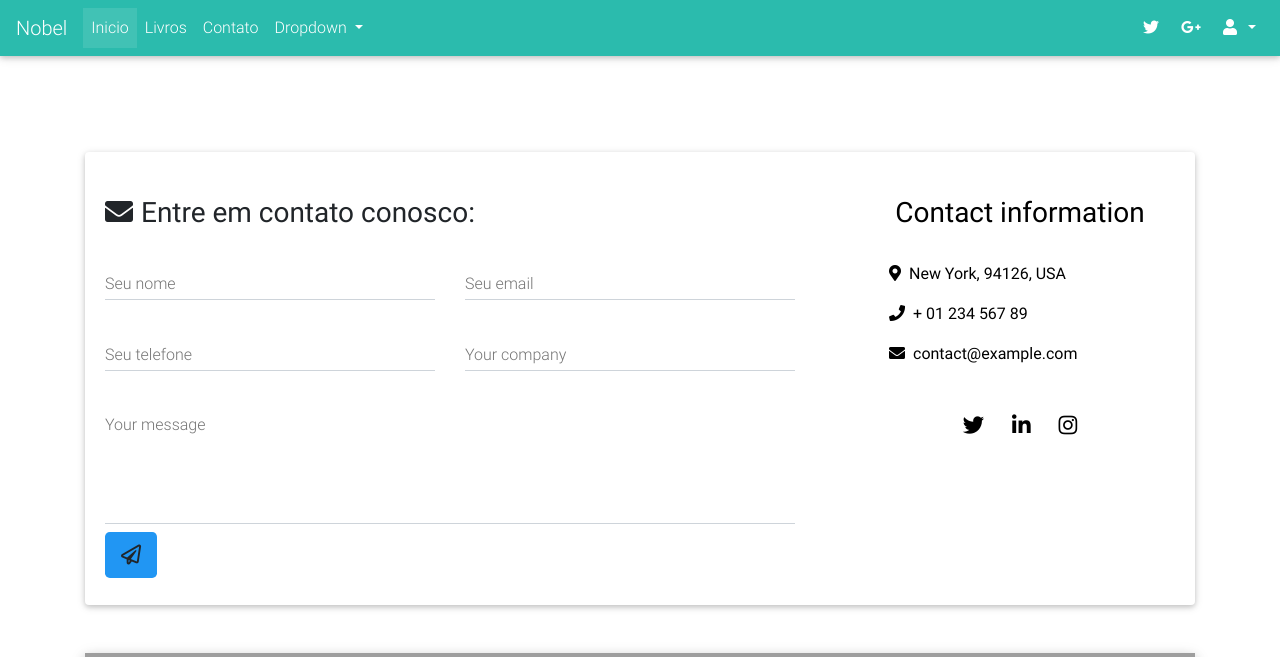
After one commit to lucascalixtos/-PHP_OO_CodeIgniter_SistemaLivraria, a CodeIgniter app: page /database/index.php/livraria/contato in a window 1280 px wide. The commit adds this page. Shown: the top 657 px of the page. Run offline with CodeIgniter, Linux system fonts and the light colour scheme; grey boxes are pictures that could not be loaded.

Commit message:
Criação da pagina de contatos, adição de novs views

```diff
--- a/application/controllers/Livraria.php
+++ b/application/controllers/Livraria.php
@@ -33,5 +33,15 @@ class Livraria extends CI_Controller {
 
         $this->load->view('common/footer');
     }
+
+    public function contato(){
+        $this->load->view('common/header');
+        $this->load->view('common/navbar');
+        $v['mapa'] = $this->load->view('elementos/mapa', '', true);
+        $v['contato'] = $this->load->view('elementos/form_contato', '', true);
+        $this->load->view('elementos/view_contato', $v);
+        $this->load->view('common/footer');
+    }
+
 }
 ?>
--- a/application/views/common/navbar.php
+++ b/application/views/common/navbar.php
@@ -1,6 +1,6 @@
 <!--Navbar -->
 <nav class="navbar navbar-expand-lg navbar-dark default-color">
-  <a class="navbar-brand" href="#">Navbar</a>
+  <a class="navbar-brand" href="<?php echo site_url('Livraria/index')?>">Nobel</a>
   <button class="navbar-toggler" type="button" data-toggle="collapse" data-target="#navbarSupportedContent-333"
     aria-controls="navbarSupportedContent-333" aria-expanded="false" aria-label="Toggle navigation">
     <span class="navbar-toggler-icon"></span>
@@ -16,7 +16,7 @@
         <a class="nav-link" href="<?php echo site_url('Livraria/livros')?>">Livros</a>
       </li>
       <li class="nav-item">
-        <a class="nav-link" href="<?php echo site_url('Livraria')?>">Pricing</a>
+        <a class="nav-link" href="<?php echo site_url('Livraria/contato')?>">Contato</a>
       </li>
       <li class="nav-item dropdown">
         <a class="nav-link dropdown-toggle" id="navbarDropdownMenuLink-333" data-toggle="dropdown" aria-haspopup="true"
--- /dev/null
+++ b/application/views/elementos/form_contato.php
@@ -0,0 +1,130 @@
+<!-- Section: Contact v.3 -->
+<section class="contact-section my-5">
+
+  <!-- Form with header -->
+  <div class="card">
+
+    <!-- Grid row -->
+    <div class="row">
+
+      <!-- Grid column -->
+      <div class="col-lg-8">
+
+        <div class="card-body form">
+
+          <!-- Header -->
+          <h3 class="mt-4"><i class="fas fa-envelope pr-2"></i>Entre em contato conosco: </h3>
+
+          <!-- Grid row -->
+          <div class="row">
+
+            <!-- Grid column -->
+            <div class="col-md-6">
+              <div class="md-form mb-0">
+                <input type="text" id="form-contact-name" class="form-control">
+                <label for="form-contact-name" class="">Seu nome</label>
+              </div>
+            </div>
+            <!-- Grid column -->
+
+            <!-- Grid column -->
+            <div class="col-md-6">
+              <div class="md-form mb-0">
+                <input type="text" id="form-contact-email" class="form-control">
+                <label for="form-contact-email" class="">Seu email</label>
+              </div>
+            </div>
+            <!-- Grid column -->
+
+          </div>
+          <!-- Grid row -->
+
+          <!-- Grid row -->
+          <div class="row">
+
+            <!-- Grid column -->
+            <div class="col-md-6">
+              <div class="md-form mb-0">
+                <input type="text" id="form-contact-phone" class="form-control">
+                <label for="form-contact-phone" class="">Seu telefone</label>
+              </div>
+            </div>
+            <!-- Grid column -->
+
+            <!-- Grid column -->
+            <div class="col-md-6">
+              <div class="md-form mb-0">
+                <input type="text" id="form-contact-company" class="form-control">
+                <label for="form-contact-company" class="">Your company</label>
+              </div>
+            </div>
+            <!-- Grid column -->
+
+          </div>
+          <!-- Grid row -->
+
+          <!-- Grid row -->
+          <div class="row">
+
+            <!-- Grid column -->
+            <div class="col-md-12">
+              <div class="md-form mb-0">
+                <textarea id="form-contact-message" class="form-control md-textarea" rows="3"></textarea>
+                <label for="form-contact-message">Your message</label>
+                <a class="btn-floating btn-lg blue">
+                  <i class="far fa-paper-plane"></i>
+                </a>
+              </div>
+            </div>
+
+
+          </div>
+
+        </div>
+
+      </div>
+
+      <div class="col-lg-4">
+
+        <div class="card-body contact text-center h-100 black-text">
+
+          <h3 class="my-4 pb-2">Contact information</h3>
+          <ul class="text-lg-left list-unstyled ml-4">
+            <li>
+              <p><i class="fas fa-map-marker-alt pr-2"></i>New York, 94126, USA</p>
+            </li>
+            <li>
+              <p><i class="fas fa-phone pr-2"></i>+ 01 234 567 89</p>
+            </li>
+            <li>
+              <p><i class="fas fa-envelope pr-2"></i>contact@example.com</p>
+            </li>
+          </ul>
+          <hr class="hr-light my-4">
+          <ul class="list-inline text-center list-unstyled">
+            <li class="list-inline-item">
+              <a class="p-2 fa-lg tw-ic">
+                <i class="fab fa-twitter"></i>
+              </a>
+            </li>
+            <li class="list-inline-item">
+              <a class="p-2 fa-lg li-ic">
+                <i class="fab fa-linkedin-in"> </i>
+              </a>
+            </li>
+            <li class="list-inline-item">
+              <a class="p-2 fa-lg ins-ic">
+                <i class="fab fa-instagram"> </i>
+              </a>
+            </li>
+          </ul>
+
+        </div>
+
+      </div>
+
+    </div>
+
+  </div>
+
+</section>
--- /dev/null
+++ b/application/views/elementos/mapa.php
@@ -0,0 +1,4 @@
+<div id="map-container-google-1" class="z-depth-1-half map-container" style="height: 500px">
+  <iframe src="https://www.google.com/maps/embed?pb=!1m14!1m8!1m3!1d457.5256969440504!2d-46.53498079021767!3d-23.45304804434525!3m2!1i1024!2i768!4f13.1!3m3!1m2!1s0x94cef53e3cfdab0b%3A0x4b469bd8e60d8ddf!2sLivraria+Nobel+-+Espa%C3%A7o+Novo+Mundo!5e0!3m2!1spt-BR!2sbr!4v1551979327593" frameborder="0"
+    style="border:0" allowfullscreen></iframe>
+</div>
--- /dev/null
+++ b/application/views/elementos/view_contato.php
@@ -0,0 +1,12 @@
+<div class="container mt-5">
+    <div class="row">
+        <div class='col-md-12 mx-auto'>
+            <?= $contato ?>
+        </div>
+    </div>
+    <div class="row">
+        <div class='col-md-12 mx-auto'>
+            <?= $mapa ?>
+        </div>
+    </div>
+</div>
--- a/assets/mdb/css/style.css
+++ b/assets/mdb/css/style.css
@@ -0,0 +1,39 @@
+.map-container{
+    overflow:hidden;
+    padding-bottom:56.25%;
+    position:relative;
+    height:0;
+}
+.map-container iframe{
+    left:0;
+    top:0;
+    height:100%;
+    width:100%;
+    position:absolute;
+}
+
+.view {
+    background: url("https://mdbootstrap.com/img/Photos/Others/img (40).jpg")no-repeat center center;
+    background-size: cover;
+}
+
+.navbar {
+    background-color: transparent;
+}
+
+.top-nav-collapse {
+    background-color: #4285F4;
+}
+
+@media only screen and (max-width: 768px) {
+    .navbar {
+        background-color: #4285F4;
+    }
+}
+
+html,
+body,
+header,
+.view {
+  height: 100%;
+}
```
